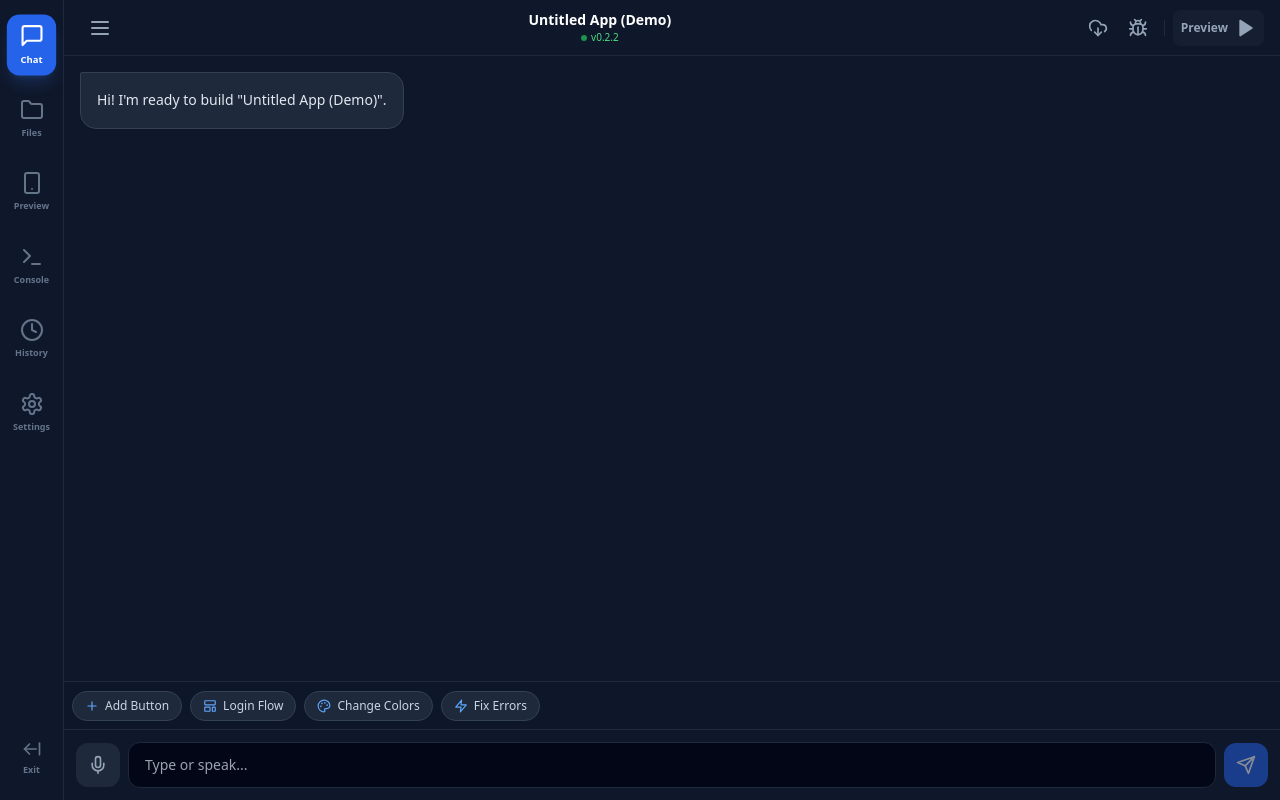
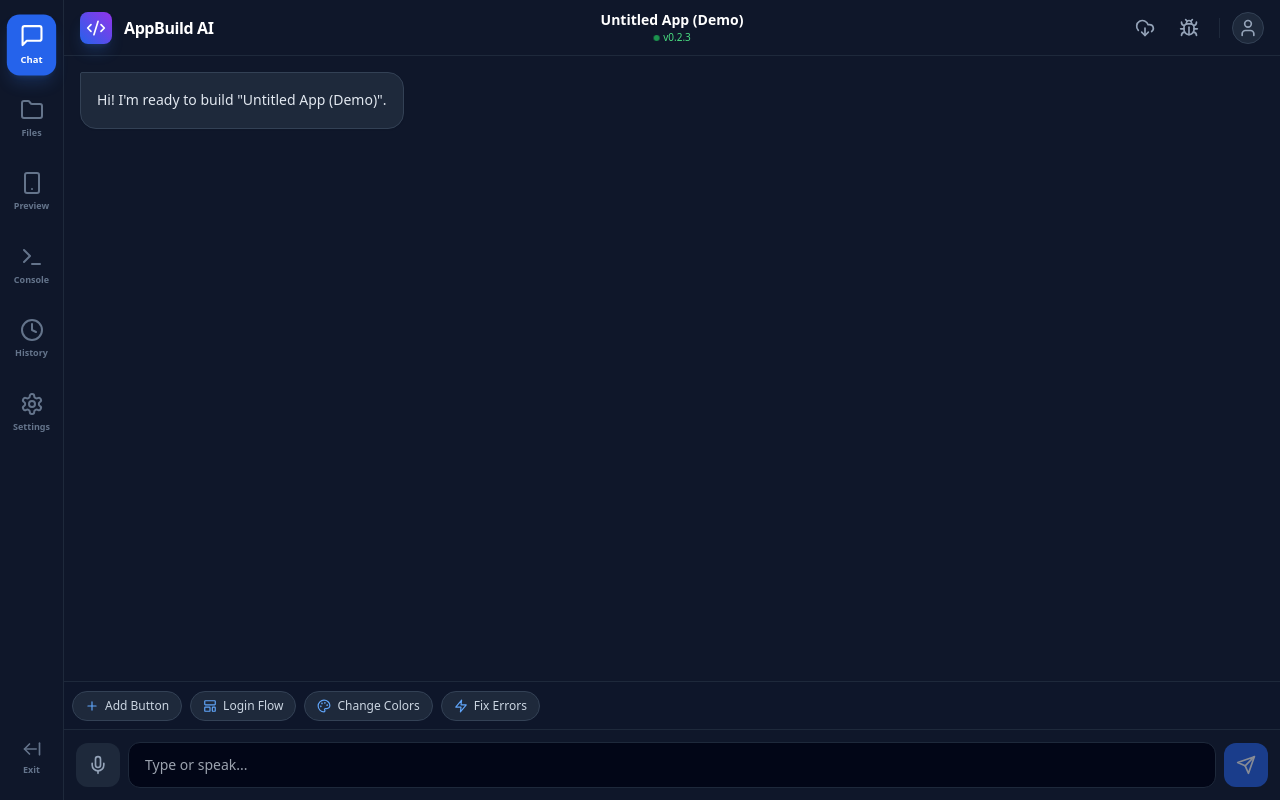
Before and after one commit to markolybrx/APK-Builder, a Next.js app: page /dashboard/1 in a window 1280 px wide. Built offline with nearby package versions, Linux system fonts and the light colour scheme; no server answers; the database is empty.

Commit message:
Update Header.js

```diff
--- a/app/dashboard/[projectID]/components/Header.js
+++ b/app/dashboard/[projectID]/components/Header.js
@@ -1,11 +1,15 @@
-import { Menu, Play, X, Bug, DownloadCloud } from "lucide-react"; // Added DownloadCloud
+import {
+  Bug, DownloadCloud, Code2, User,
+  LogOut, Settings, CreditCard, HelpCircle
+} from "lucide-react";
+import Link from "next/link";
+import { useState } from "react";
 
 export default function Header({
   project,
-  leftOpen, setLeftOpen,
-  rightOpen, setRightOpen,
   triggerHaptic,
-  onImportClick // <--- NEW PROP
+  onImportClick,
+  onProfileClick
 }) {
 
   const handleDebug = () => {
@@ -14,55 +18,63 @@ export default function Header({
   };
 
   return (
-    <header className="h-14 bg-slate-900 border-b border-slate-800 flex items-center justify-between px-4 shrink-0 z-50">
+    <header className="h-14 bg-slate-900 border-b border-slate-800 flex items-center justify-between px-4 shrink-0 z-50 select-none">
 
-      {/* Left */}
-      <button
-        onClick={() => { setLeftOpen(!leftOpen); triggerHaptic(); }}
-        className={`p-2 rounded-lg transition-colors ${leftOpen ? 'bg-slate-800 text-white' : 'text-slate-400 hover:text-white'}`}
+      {/* --- LEFT: LOGO (Home Link) --- */}
+      <Link
+        href="/dashboard"
+        onClick={triggerHaptic}
+        className="flex items-center gap-3 hover:opacity-80 transition-opacity"
       >
-        <Menu className="w-6 h-6" />
-      </button>
+        <div className="w-8 h-8 bg-gradient-to-tr from-blue-600 to-purple-600 rounded-lg flex items-center justify-center shadow-lg shadow-blue-500/20">
+            <Code2 className="w-5 h-5 text-white" />
+        </div>
+        <span className="font-bold text-white tracking-tight hidden md:block">
+            AppBuild AI
+        </span>
+      </Link>
 
-      {/* Center */}
-      <div className="flex flex-col items-center">
+      {/* --- CENTER: PROJECT NAME --- */}
+      <div className="flex flex-col items-center absolute left-1/2 -translate-x-1/2">
         <span className="font-bold text-white text-sm max-w-[150px] truncate">
           {project?.name || "Untitled App"}
         </span>
         <span className="text-[10px] text-green-400 flex items-center gap-1">
           <span className="w-1.5 h-1.5 rounded-full bg-green-500 animate-pulse"/>
-          v0.2.2
+          v0.2.3
         </span>
       </div>
 
-      {/* Right */}
-      <div className="flex items-center gap-1">
+      {/* --- RIGHT: ACTIONS --- */}
+      <div className="flex items-center gap-2">
 
-        {/* IMPORT BUTTON */}
+        {/* Import Button */}
         <button
           onClick={onImportClick}
           className="p-2 text-slate-400 hover:text-purple-400 hover:bg-purple-400/10 rounded-lg transition-colors"
-          title="Import / Convert Repo"
+          title="Import Repo"
         >
           <DownloadCloud className="w-5 h-5" />
         </button>
 
-        {/* DEBUG BUTTON */}
+        {/* Debug Button */}
         <button
           onClick={handleDebug}
           className="p-2 text-slate-400 hover:text-yellow-400 hover:bg-yellow-400/10 rounded-lg transition-colors"
+          title="Debug"
         >
           <Bug className="w-5 h-5" />
         </button>
 
-        <div className="w-px h-4 bg-slate-800 mx-1"></div>
+        <div className="w-px h-5 bg-slate-800 mx-1"></div>
 
+        {/* PROFILE BUTTON */}
         <button
-          onClick={() => { setRightOpen(!rightOpen); triggerHaptic(); }}
-          className={`p-2 rounded-lg transition-colors flex items-center gap-2 ${rightOpen ? 'bg-blue-600 text-white' : 'text-slate-400 hover:text-white bg-slate-800/50'}`}
+          onClick={onProfileClick}
+          className="w-8 h-8 rounded-full bg-slate-800 border border-slate-700 flex items-center justify-center text-slate-400 hover:text-white hover:border-slate-500 transition-all overflow-hidden"
         >
-          <span className="hidden md:inline text-xs font-bold">Preview</span>
-          {rightOpen ? <X className="w-5 h-5"/> : <Play className="w-5 h-5 fill-current" />}
+           {/* Placeholder for User Image */}
+           <User className="w-5 h-5" />
         </button>
       </div>
     </header>
```
